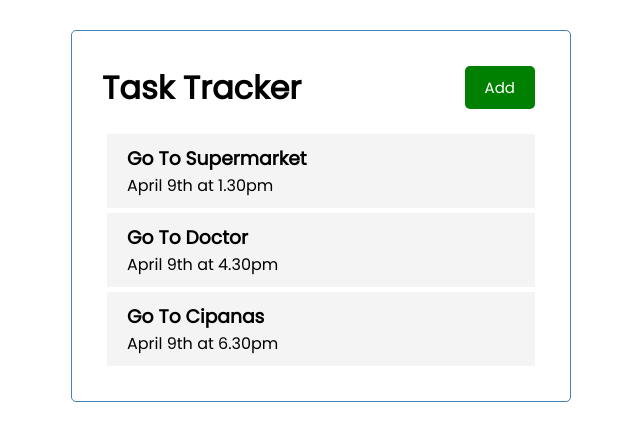
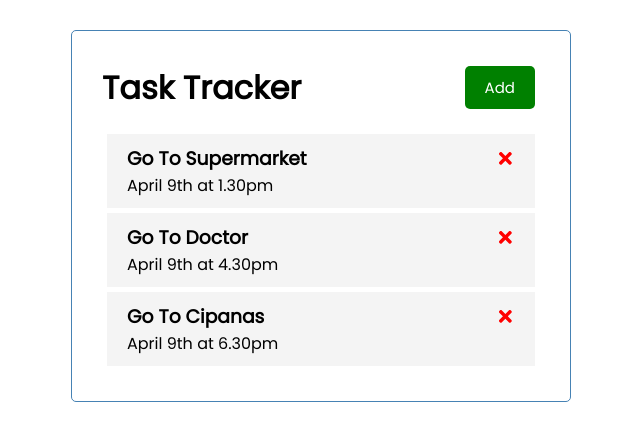
Before and after one commit to nurfaiz3003/react-task-app, a React (Create React App) app: page / in a window 1280 px wide. Shown: the top 440 px of the page, without its empty margins (319-959 px from the left). Built offline with nearby package versions, Linux system fonts and the light colour scheme.

Commit message:
Add Icons

```diff
--- a/package.json
+++ b/package.json
@@ -6,6 +6,7 @@
     "cra-template": "1.1.2",
     "react": "^17.0.2",
     "react-dom": "^17.0.2",
+    "react-icons": "^4.2.0",
     "react-scripts": "4.0.3"
   },
   "scripts": {
--- a/src/component/Task.js
+++ b/src/component/Task.js
@@ -1,7 +1,12 @@
+import { FaTimes } from 'react-icons/fa';
+
 const Task = ({ task }) => {
     return (
         <div className='task'>
-            <h3 key={task.key}>{task.text}</h3>
+            <h3 key={task.key}>
+                {task.text}
+                <FaTimes style={{ color:'red', cursor:'pointer'}} />
+            </h3>
             <p>{task.day}</p>
         </div>
     )
```
Also changed, not shown: 1 other file (tests, documents, lock files or other folders).
